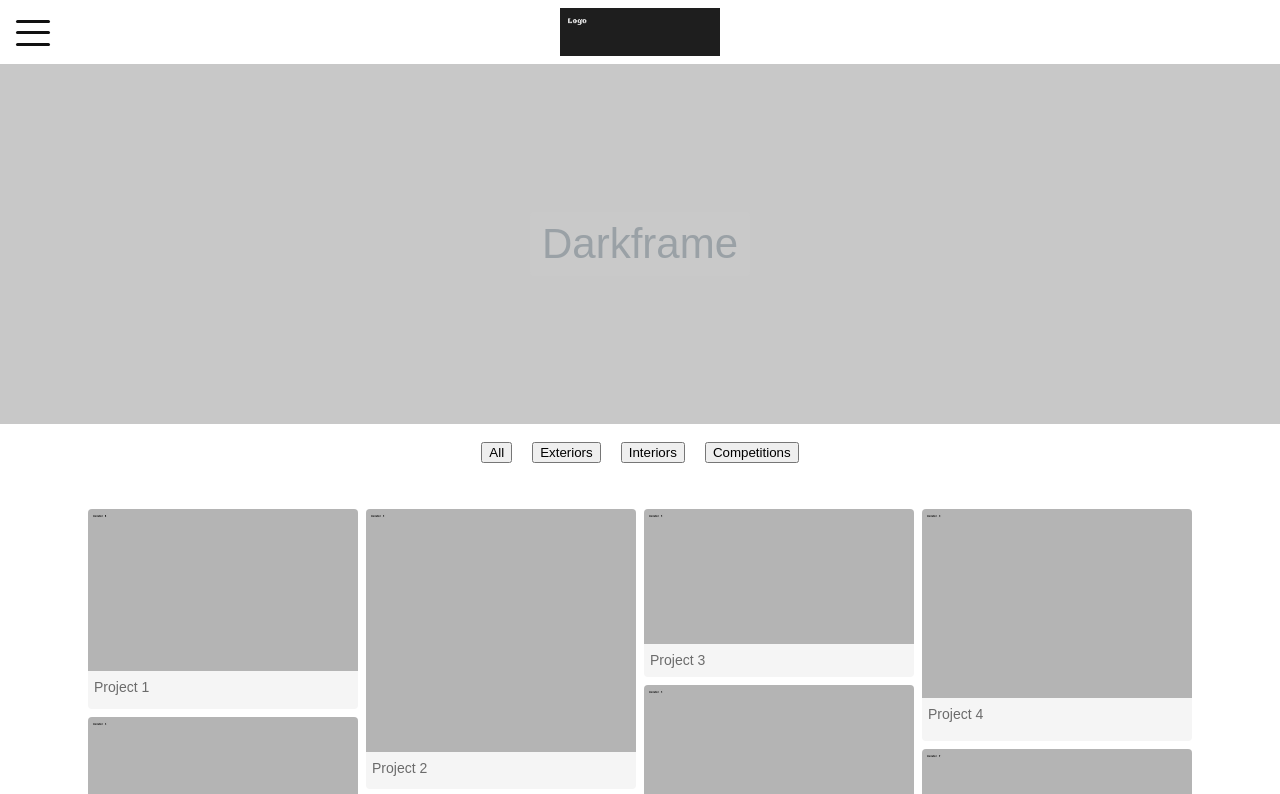
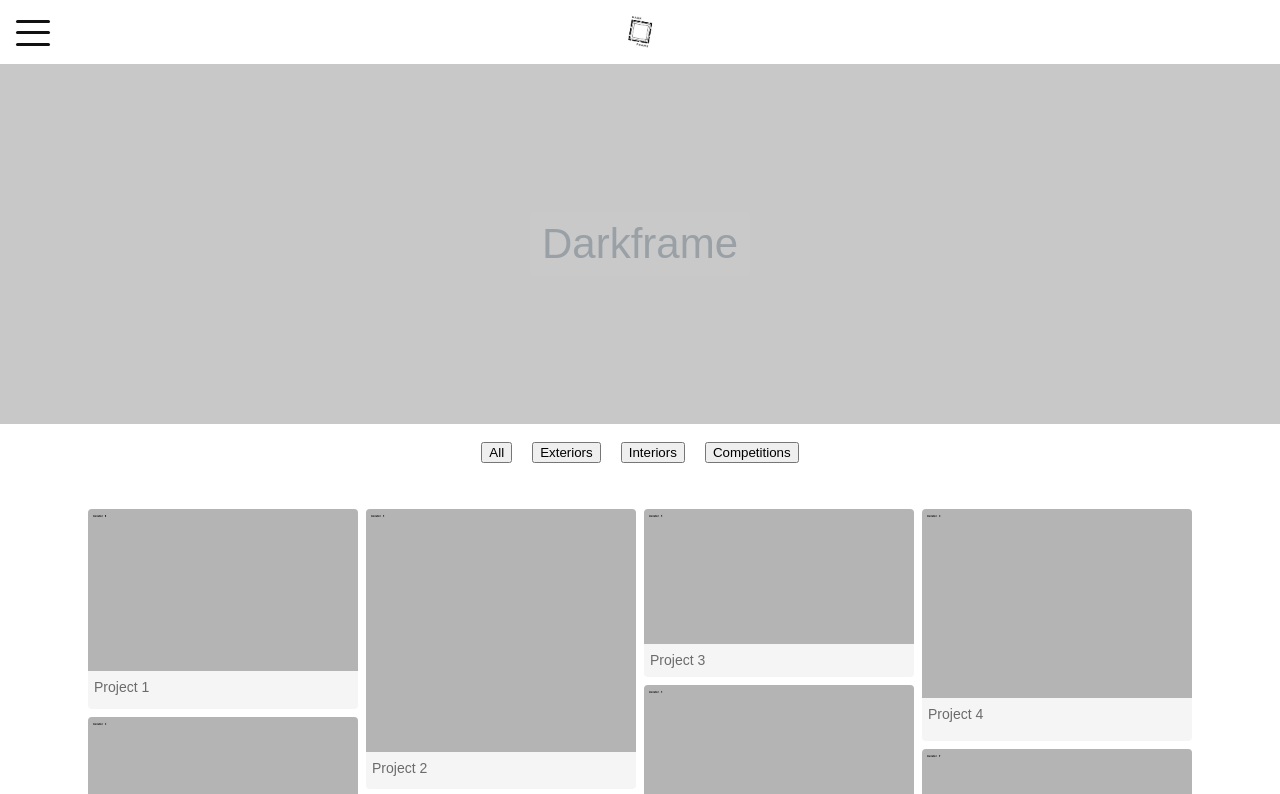
Before and after one commit to saradp1998/Darkframe.studio, a plain HTML site: page index.html in a window 1280 px wide. Shown: the top 794 px of the page. Drawn offline with Linux system fonts and the light colour scheme.

Commit message:
Update index.html

```diff
--- a/index.html
+++ b/index.html
@@ -16,7 +16,7 @@
       </div>
       <div class="logo">
         <!-- Placeholder logo - replace assets/images/logo.png with your file -->
-        <img src="assets/images/logo-placeholder.png" alt="Darkframe logo">
+        <img src="assets/images/Darkframe_Logo.jpeg" alt="Darkframe logo">
       </div>
     </div>
   </header>
```
